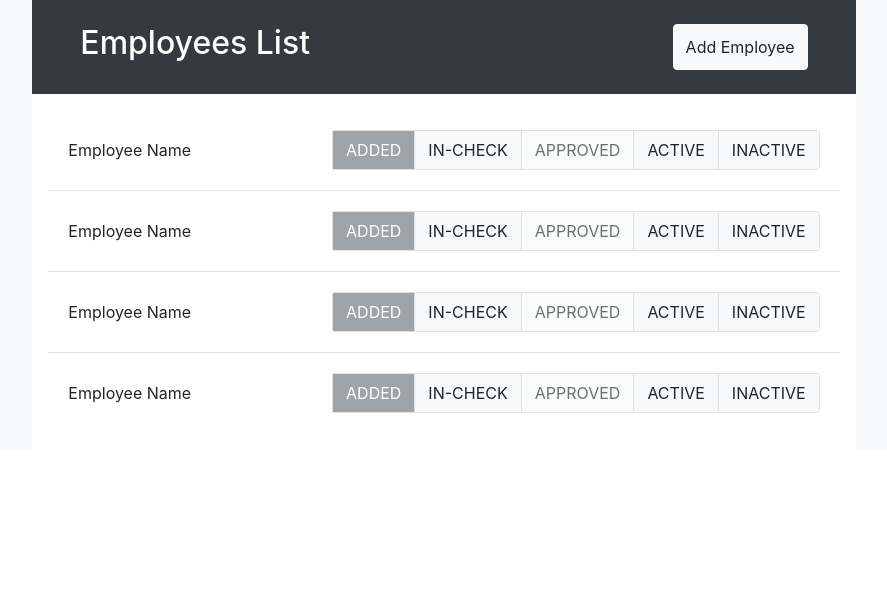
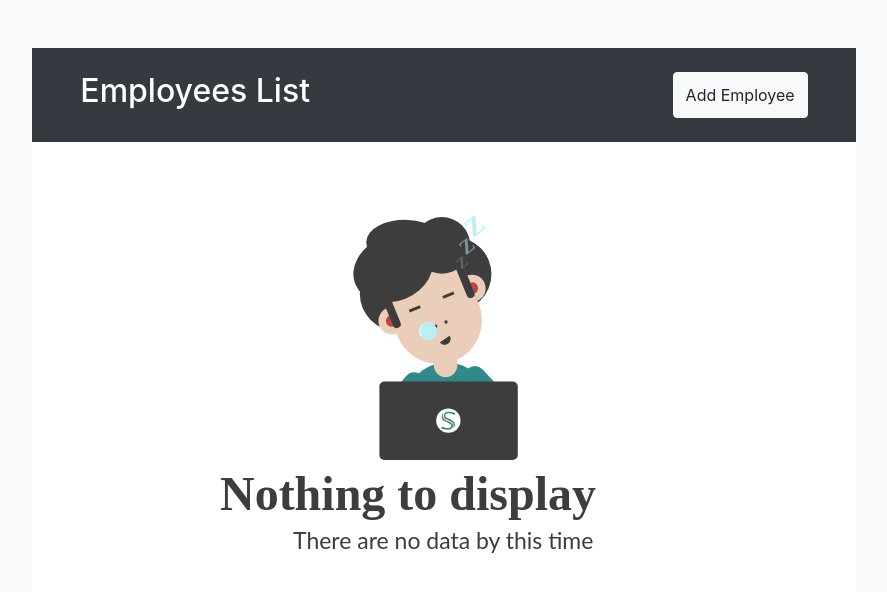
Before and after one commit to arahman1983/flwtask, a React (Create React App) app: page / in a window 1280 px wide. Shown: the top 592 px of the page, without its empty margins (196-1083 px from the left). Built offline with nearby package versions, Linux system fonts and the light colour scheme; the HTML template or start-up script is replaced by a standard one.

Commit message:
use context api and reducers to change employee state

```diff
--- a/public/index.html
+++ b/public/index.html
@@ -26,7 +26,7 @@
     -->
     <title>React App</title>
   </head>
-  <body>
+  <body class="bg-light d-flex flex-column justify-content-center">
     <noscript>You need to enable JavaScript to run this app.</noscript>
     <div id="root"></div>
     <!--
--- a/src/App.js
+++ b/src/App.js
@@ -1,16 +1,22 @@
-import React from 'react'
-import {FlwHeader} from './components'
-import {EmployeePage} from './pages'
+import React, { useReducer } from "react";
+import { FlwHeader } from "./components";
+import { EmployeePage } from "./pages";
+import { EmployeesCtx } from "./context/context";
+import employeeReducer from './context/reducer'
 
 function App() {
+  const [EmployeesArray, dispatchEmployeesArray] = useReducer(employeeReducer, []);
+
   return (
-    <div className="row mx-0 bg-light h-100">
-      <div className="col-md-8 col-12 mx-auto">
-        <FlwHeader />
-        <div className="w-100 h-100 bg-white p-3">
-          <EmployeePage />
+    <div className="row py-md-5 mx-0 bg-light h-100">
+      <EmployeesCtx.Provider value={{EmployeesArray, dispatchEmployeesArray}}>
+        <div className="col-md-8 col-12 mx-auto">
+          <FlwHeader />
+          <div className="w-100 h-100 bg-white p-3">
+            <EmployeePage />
+          </div>
         </div>
-      </div>
+      </EmployeesCtx.Provider>
     </div>
   );
 }
--- a/src/components/employeeItem.js
+++ b/src/components/employeeItem.js
@@ -1,19 +1,17 @@
 import React from 'react';
 import {EmployeeStateComp} from './'
 
-export default function EmployeeElement () {
-  /// get all employees id, name, status
+export default function EmployeeElement ({employee}) {
+  /// get all employees id, name, stateID
 
   return(
     <li className="list-group-item">
       <div className="row justify-content-between py-2">
         <div className="col-md-4 col-sm-6 py-2">
-          <p className="mb-0">Employee Name</p>
+          <p className="mb-0">{employee.name}</p>
         </div>
         <div className="col-md-8 col-sm-6">
-            <EmployeeStateComp
-            //employee
-            />
+            <EmployeeStateComp employee = {employee} />
         </div>
       </div>
     </li>
--- a/src/components/employeeState.js
+++ b/src/components/employeeState.js
@@ -1,7 +1,10 @@
-import React, { useState } from "react";
+import React, { useContext } from "react";
 import { StateComp } from "./";
+import { EmployeesCtx } from "../context/context";
+import { editEmployee } from "../context/actions";
 
-export default function EmployeeStateComp() {
+export default function EmployeeStateComp({employee}) {
+  const {dispatchEmployeesArray} = useContext(EmployeesCtx)
 
   let empState = [
     { id: 1, label: "ADDED", activeClass: 'btn-secondary'},
@@ -11,15 +14,18 @@ export default function EmployeeStateComp() {
     { id: 5, label: "INACTIVE", activeClass: 'btn-danger'},
   ];
 
-  const [activeId, setActiveId] = useState(1);
 
   /// change state logic
-  const onChangeState = (id) => setActiveId(id);
+  const onChangeState = (id) => {
+    dispatchEmployeesArray(editEmployee(employee.id, {
+      stateID: id
+    }))
+  };
 
   return (
     <ul className="list-group list-group-horizontal-lg justify-content-end">
       {empState.map((status, index) => (
-        <StateComp key={index} status={status} activeId = {activeId} onChangeState={onChangeState}/>
+        <StateComp key={index} status={status} activeId = {employee.stateID} onChangeState={onChangeState}/>
       ))}
     </ul>
   );
--- a/src/components/index.js
+++ b/src/components/index.js
@@ -3,3 +3,4 @@ export {default as EmployeeElement} from './employeeItem'
 export{default as EmployeeStateComp} from './employeeState'
 export {default as StateComp} from './stateComp'
 export {default as FormModal} from './modalForm'
+export {default as NoData} from './nodata'
--- a/src/components/modalForm.js
+++ b/src/components/modalForm.js
@@ -1,9 +1,12 @@
-import React, { useState } from "react";
+import React, { useState, useContext } from "react";
 import { Modal } from "react-bootstrap";
+import { EmployeesCtx } from "../context/context";
+import { addEmployee } from "../context/actions";
 
 export default function FormModal({ handleHide, show }) {
   const [employeeName, setEmployeeName] = useState("");
   const [nameValid, setNameValid] = useState(true);
+  const { EmployeesArray, dispatchEmployeesArray } = useContext(EmployeesCtx);
 
   const handleClose = () => {
     setEmployeeName("");
@@ -16,14 +19,19 @@ export default function FormModal({ handleHide, show }) {
   };
 
   const validateUser = () => {
-    if(employeeName.trim().length === 0 ){
+    if (employeeName.trim().length === 0) {
       setNameValid(false);
-      return ;
+      return;
     }
-      ///// logic to add employee to the server
-      setEmployeeName('')
-      handleHide()
-  }
+    ///// logic to add employee to the server
+    dispatchEmployeesArray(addEmployee({
+      id: EmployeesArray.length + 1,
+      name : employeeName,
+      stateID: 1
+    }))
+    setEmployeeName("");
+    handleHide();
+  };
 
   return (
     <Modal show={show} onHide={handleClose} animation={false}>
@@ -32,7 +40,7 @@ export default function FormModal({ handleHide, show }) {
       </Modal.Header>
       <Modal.Body>
         <input className="form-control" type="text" value={employeeName} onChange={employeeNameChange} placeholder="Add Employees Full Name" />
-        <div className={`alert alert-danger ${nameValid && 'd-none'} my-3`} role="alert">
+        <div className={`alert alert-danger ${nameValid && "d-none"} my-3`} role="alert">
           You must add Employee Name
         </div>
       </Modal.Body>
--- /dev/null
+++ b/src/components/nodata.js
@@ -0,0 +1,11 @@
+import React from 'react';
+import img from '../images/noData.svg'
+
+
+export default function NoData () {
+  return(
+    <div className="row justify-content-center py-5">
+      <img src={img} alt="There us no data yet "/>
+    </div>
+  )
+}
--- /dev/null
+++ b/src/context/actions.js
@@ -0,0 +1,16 @@
+export const addEmployee = (employee) => ({
+  type: "ADD_EMPLOYEE",
+  employee,
+});
+
+export const editEmployee = (id, employee) => ({
+  type: "CHANGE_EMPLOYEE_STATE",
+  id,
+  employee,
+});
+
+
+export const setEmployees = (employees) => ({
+  type: "SET_EMPLOYEES",
+  employees,
+});
--- /dev/null
+++ b/src/context/context.js
@@ -0,0 +1,3 @@
+import { createContext } from "react";
+
+export const EmployeesCtx = createContext();
--- /dev/null
+++ b/src/context/reducer.js
@@ -0,0 +1,24 @@
+const employeeReducer = (state = [], action) => {
+  switch (action.type) {
+    case "ADD_EMPLOYEE":
+      return [...state, action.employee];
+    case "CHANGE_EMPLOYEE_STATE":
+      console.log(action)
+      return state.map(employee => {
+        if(employee.id === action.id){
+          return {
+            ...employee,
+            ...action.employee
+          }
+        }else{
+          return employee;
+        }
+      });
+    case "SET_EMPLOYEES":
+      return action.employees;
+    default:
+      return state;
+  }
+};
+
+export default employeeReducer;
--- a/src/pages/employeePage.js
+++ b/src/pages/employeePage.js
@@ -1,14 +1,18 @@
-import React from 'react';
-import {EmployeeElement} from '../components'
+import React, {useContext} from 'react';
+import {EmployeeElement, NoData} from '../components'
+import { EmployeesCtx } from "../context/context";
+
 
 export default function EmployeePage() {
+  const { EmployeesArray } = useContext(EmployeesCtx);
 
   return(
     <ul className="list-group list-group-flush">
-          <EmployeeElement />
-          <EmployeeElement />
-          <EmployeeElement />
-          <EmployeeElement />
+      {
+        EmployeesArray.length > 0 ?
+        EmployeesArray.map((employee, i) => <EmployeeElement key={i} employee={employee} />)
+        : <NoData />
+      }
     </ul>
   )
 }
```
Also changed, not shown: src/images/noData.svg (added).
